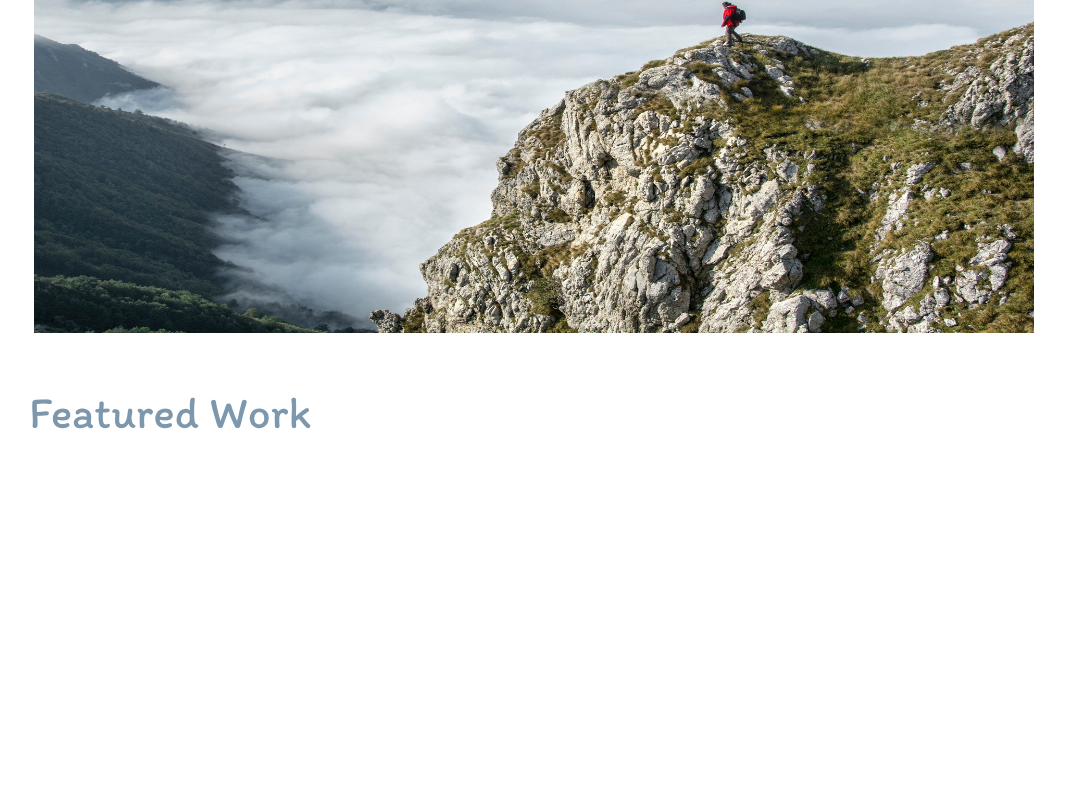
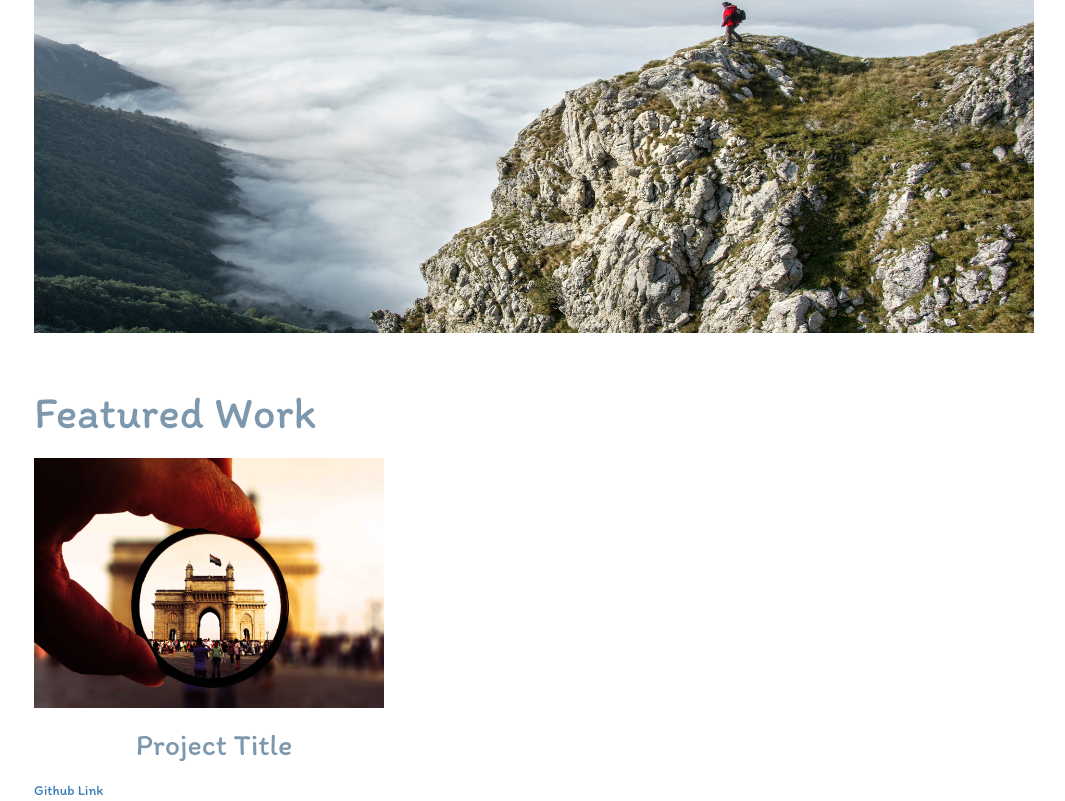
Before and after one commit to jtorre20/udacity-portfolio, a plain HTML site: page index.html in a window 1280 px wide. Shown: the part 302-1103 px from the top of the page, without its empty margins (111-1176 px from the left). Before the commit the page ends 800 px from the top, so only its background shows below. Drawn offline with nearby package versions, Linux system fonts and the light colour scheme.

Commit message:
added first article within bootstrap container

```diff
--- a/index.html
+++ b/index.html
@@ -38,9 +38,29 @@
       <div id="topBorder"></div>
       <img class="adventure picture" src="images/adventure.jpg" alt="Adventure travel" width="1050" height="500">
 <!-- Featured Work -->
-    <div class="featured-work">
+    <article class="featured-work container">
       <h2>Featured Work</h2>
+
+      <div class="row">
+      <article class="projects col-sm-4">
+        <img src="images/architecture.jpg" alt="Architecture" width="350" height="250">
+        <h2>Project Title</h2>
+        <a href="www.juliotorresportfolio.com">Github Link</a>
+      </article>
+
+      <article class="projects col-sm-4">
+        <img>
+        <h2></h2>
+        <a></a>
+      </article>
+
+      <article class="projects col-sm-4">
+        <img>
+        <h2></h2>
+        <a></a>
+      </article>
     </div>
+    </article>
 
     </div>
 
--- a/style.css
+++ b/style.css
@@ -48,7 +48,8 @@ header {
   position: absolute;
   width: 1010px;
   position: absolute;
-  left: 60px;
+  left: 70px;
+  color: #7d97ad;
 }
 
 .picture {
@@ -59,9 +60,20 @@ header {
 }
 
 /* Body Content Featured Work */
+
+.featured-work {
+  position: absolute;
+  left: 60px;
+}
+
 .featured-work h2 {
   font-size: 45px;
   position: relative;
-  left: 70px;
   color: #7d97ad;
+  margin-bottom: 20px;
 }
+
+.projects h2 {
+  font-size: 30px;
+  text-align: center;
+}
```
Also changed, not shown: images/architecture.jpg (added).
